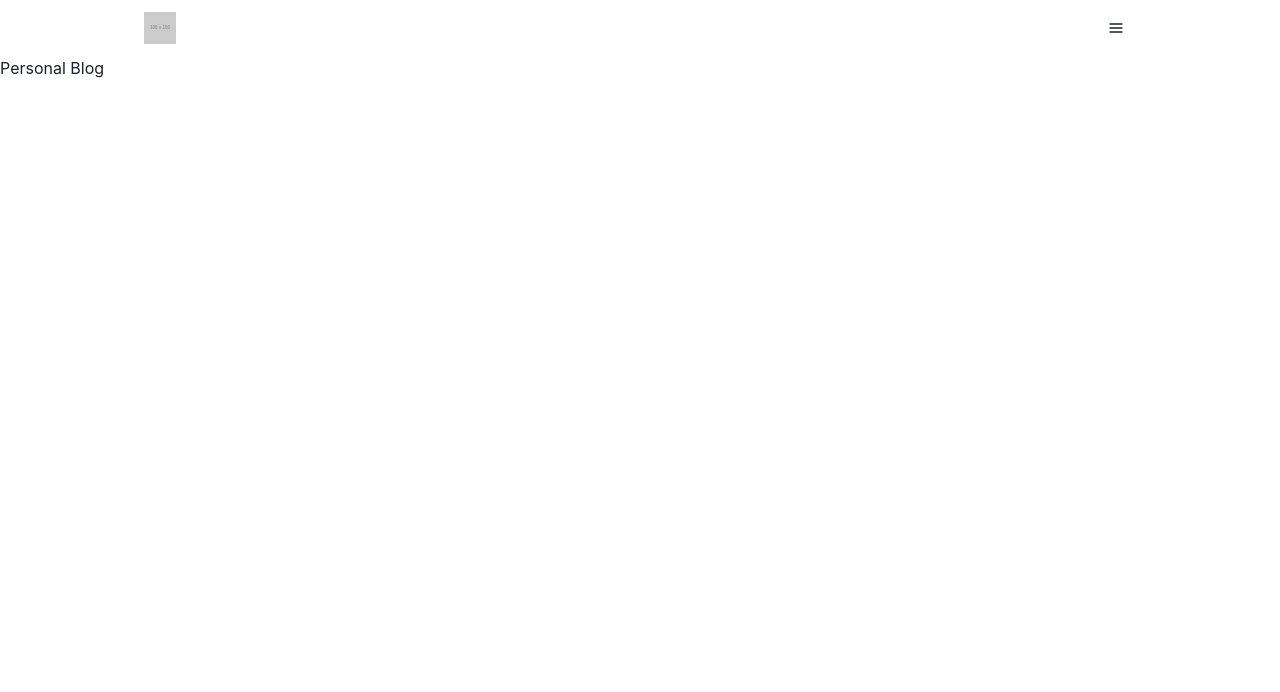
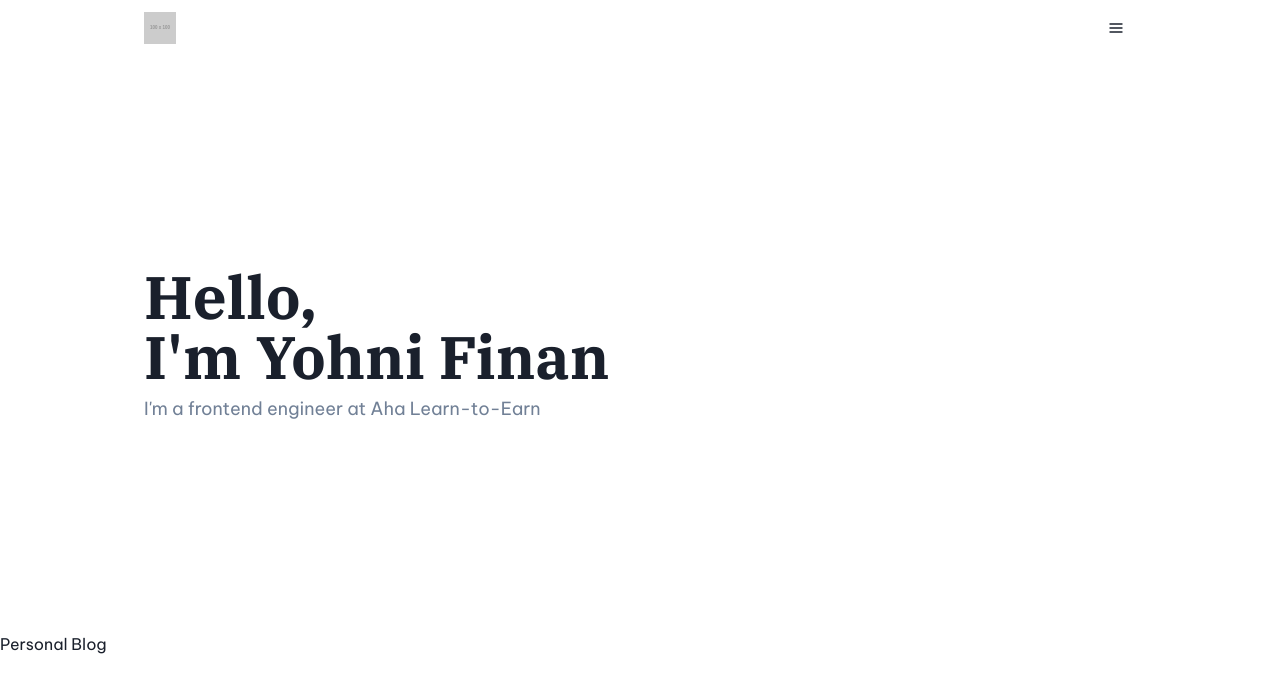
Before and after one commit to yohni/personal-blog, a Next.js app: page / in a window 1280 px wide. Shown: the top 692 px of the page. Built offline with nearby package versions, Linux system fonts and the light colour scheme.

Commit message:
style: font

```diff
--- a/package.json
+++ b/package.json
@@ -14,6 +14,8 @@
     "@chakra-ui/react": "^1.8.6",
     "@emotion/react": "^11.8.1",
     "@emotion/styled": "^11.8.1",
+    "@fontsource/be-vietnam-pro": "^4.5.2",
+    "@fontsource/ibm-plex-serif": "^4.5.3",
     "framer-motion": "^6.2.8",
     "next": "12.1.0",
     "react": "17.0.2",
--- a/pages/_app.js
+++ b/pages/_app.js
@@ -1,6 +1,9 @@
+import "@fontsource/be-vietnam-pro/400.css";
+import "@fontsource/ibm-plex-serif/700.css";
 import Head from "next/head";
 import { ChakraProvider } from "@chakra-ui/react";
 import MainLayout from "../layouts/Main";
+import theme from "../theme";
 
 function MyApp({ Component, pageProps }) {
   return (
@@ -9,7 +12,7 @@ function MyApp({ Component, pageProps }) {
         <title>Mindy Blog</title>
       </Head>
       <main>
-        <ChakraProvider>
+        <ChakraProvider theme={theme}>
           <MainLayout>
             <Component {...pageProps} />
           </MainLayout>
--- a/pages/index.js
+++ b/pages/index.js
@@ -1,12 +1,12 @@
-import Head from "next/head";
-import Image from "next/image";
 import fs from "fs";
 import path from "path";
 import matter from "gray-matter";
+import Splash from "../components/Splash";
 
 export default function Home({ projects }) {
   return (
     <div>
+      <Splash />
       {projects.map((item, key) => (
         <div key={key}>{item.frontMatter.title}</div>
       ))}
--- a/styles/globals.css
+++ b/styles/globals.css
@@ -2,8 +2,7 @@ html,
 body {
   padding: 0;
   margin: 0;
-  font-family: -apple-system, BlinkMacSystemFont, Segoe UI, Roboto, Oxygen,
-    Ubuntu, Cantarell, Fira Sans, Droid Sans, Helvetica Neue, sans-serif;
+  font-family: "Be Vietnam Pro", sans-serif;
 }
 
 a {
--- /dev/null
+++ b/theme.js
@@ -0,0 +1,10 @@
+import { extendTheme } from "@chakra-ui/react";
+
+const theme = extendTheme({
+  fonts: {
+    heading: "'IBM Plex Serif', serif",
+    body: "'Be Vietnam Pro', sans-serif",
+  },
+});
+
+export default theme;
```
Also changed, not shown: 1 other file (tests, documents, lock files or other folders).
